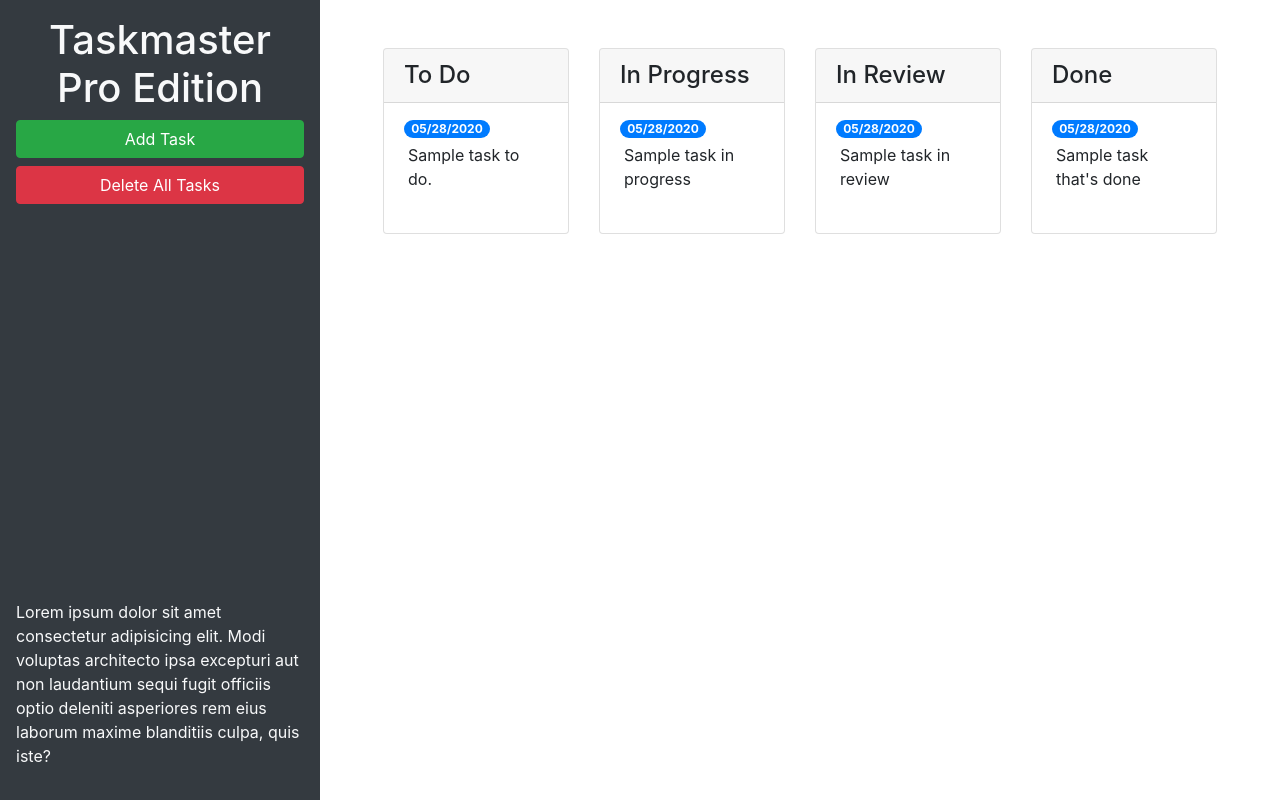
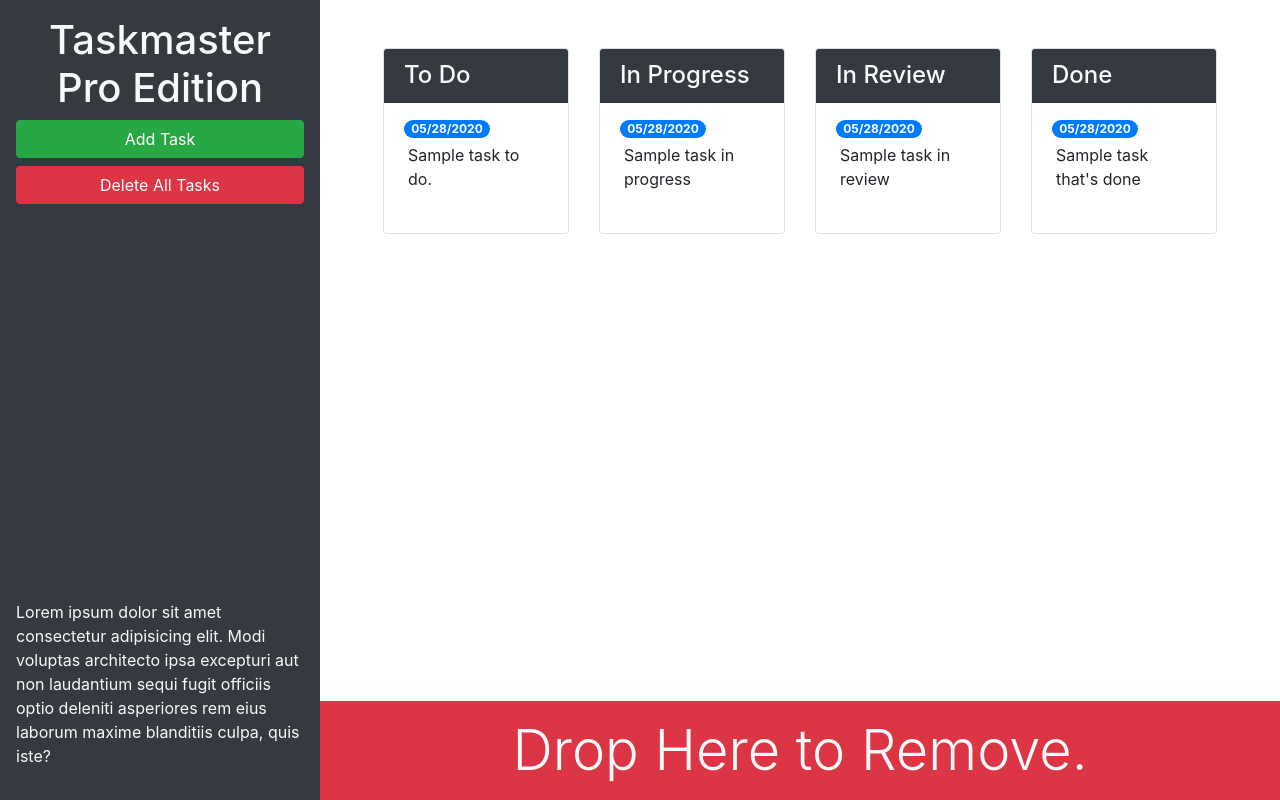
Before and after one commit to CaptainRich/taskmaster-pro, a plain HTML site: page index.html in a window 1280 px wide. Drawn offline with nearby package versions, Linux system fonts and the light colour scheme.

Commit message:
Added delete 'drop zone' area.

```diff
--- a/index.html
+++ b/index.html
@@ -13,23 +13,23 @@
 <body>
 
   <div class="row min-vh-100 no-gutters">
-    <header class="col-12 col-lg-3 bg-dark text-light d-flex flex-column p-4 p-lg-3">
+    <header class="col-12 col-lg-3 bg-dark text-light sticky-top d-flex flex-column p-4 p-lg-3">
       <h1 class="text-center">Taskmaster Pro Edition</h1>
       <button id="create-task" class="btn btn-block btn-success" data-toggle="modal" data-target="#task-form-modal">Add
         Task</button>
       <button id="remove-tasks" class="btn btn-block btn-danger">Delete All Tasks</button>
-      <p class="mt-auto">Lorem ipsum dolor sit amet consectetur adipisicing elit. Modi voluptas architecto ipsa
+      <p class="mt-auto d-none d-lg-block">Lorem ipsum dolor sit amet consectetur adipisicing elit. Modi voluptas architecto ipsa
         excepturi aut non
         laudantium sequi fugit officiis optio deleniti asperiores rem eius laborum maxime blanditiis culpa, quis iste?
       </p>
     </header>
 
-    <main class="col-12 col-lg-9">
+    <main class="col-12 col-lg-9 d-flex flex-column">
       <!-- The "To Do" column -->
       <div class="m-5 row justify-content-around">
         <div class="col-12 col-md-6 col-xl-3 mb-3">
           <div class="card">
-            <h4 class="card-header">To Do</h4>
+            <h4 class="card-header bg-dark text-light">To Do</h4>
             <ul id="list-toDo" class="list-group list-group-flush">
               <li class="list-group-item">
                 <span class="badge badge-primary badge-pill">05/28/2020</span>
@@ -43,7 +43,7 @@
         <!-- The "In Progress" column -->
         <div class="col-12 col-md-6 col-xl-3 mb-3">
           <div class="card">
-            <h4 class="card-header">In Progress</h4>
+            <h4 class="card-header bg-dark text-light">In Progress</h4>
             <ul id="list-inProgress" class="list-group list-group-flush">
               <li class="list-group-item">
                 <span class="badge badge-primary badge-pill">05/28/2020</span>
@@ -57,7 +57,7 @@
         <!-- Start the "In Rreview" column -->
         <div class="col-12 col-md-6 col-xl-3 mb-3">
           <div class="card">
-            <h4 class="card-header">In Review</h4>
+            <h4 class="card-header bg-dark text-light">In Review</h4>
             <ul id="list-inReview" class="list-group list-group-flush">
               <li class="list-group-item">
                 <span class="badge badge-primary badge-pill">05/28/2020</span>
@@ -71,7 +71,7 @@
         <!-- Start of the "Done" column -->
         <div class="col-12 col-md-6 col-xl-3 mb-3">
           <div class="card">
-            <h4 class="card-header">Done</h4>
+            <h4 class="card-header bg-dark text-light">Done</h4>
             <ul id="list-done" class="list-group list-group-flush">
               <li class="list-group-item">
                 <span class="badge badge-primary badge-pill">05/28/2020</span>
@@ -82,6 +82,14 @@
         </div>
         <!-- End of "Done" column -->
       </div>
+
+      <!-- Add the "delete" drop zone area.-->
+      <div id="trash" class="mt-auto">
+        <div class="w-100 bg-danger p-3 text-center text-light display-4">
+          Drop Here to Remove.
+        </div>
+      </div>
+
     </main>
   </div>
 
```
